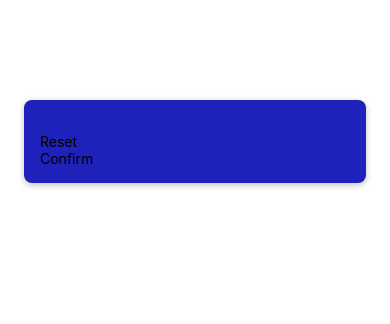
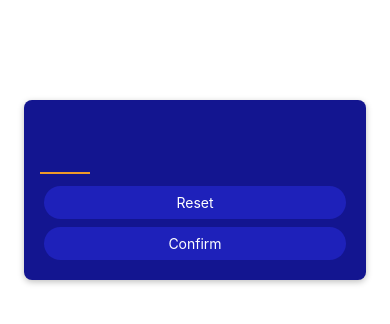
Before and after one commit to DolapoA3/GuessMyNumber, a React Native app: screen / in a window 390 px wide. Shown: the top 324 px of the page. Built offline with nearby package versions, Linux system fonts and the light colour scheme.

Commit message:
More styling and visual feedback

```diff
--- a/components/MainButton.js
+++ b/components/MainButton.js
@@ -1,11 +1,41 @@
-import { View, Text } from 'react-native';
+import { View, Text, Pressable, StyleSheet } from 'react-native';
 
 function MainButton({ children }) {
+  function pressHandler() {
+    console.log('Pressed');
+  }
   return (
-    <View>
-      <Text>{children}</Text>
+    <View style={styles.buttonOuterContainer}>
+      <Pressable
+        style={({pressed}) => pressed ? [styles.buttonInnerContainer, styles.pressed] : styles.buttonInnerContainer}
+        onPress={pressHandler}
+        android_ripple={{ color: '#1e21d1' }}
+      >
+        <Text style={styles.buttonText}>{children}</Text>
+      </Pressable>
     </View>
   );
 }
 
 export default MainButton;
+
+const styles = StyleSheet.create({
+  buttonOuterContainer: {
+    borderRadius: 28,
+    margin: 4,
+    overflow: 'hidden',
+  },
+  buttonInnerContainer: {
+    backgroundColor: '#1e21ba',
+    paddingVertical: 8,
+    paddingHorizontal: 16,
+    elevation: 2,
+  },
+  buttonText: {
+    color: 'white',
+    textAlign: 'center',
+  },
+  pressed: {
+    opacity: 0.75,
+  }
+});
--- a/screens/StartGameScreen.js
+++ b/screens/StartGameScreen.js
@@ -5,7 +5,13 @@
 function StartGameScreen() {
   return (
     <View style={styles.inputContainer}>
-      <TextInput />
+      <TextInput
+        style={styles.numberInput}
+        maxLength={2}
+        keyboardType='number-pad'
+        autoCapitalize='none'
+        autoCorrect={false}
+      />
       <MainButton>Reset</MainButton>
       <MainButton>Confirm</MainButton>
     </View>
@@ -19,12 +25,23 @@
     padding: 16,
     marginHorizontal: 24,
     marginTop: 100,
-  backgroundColor: '#1e21ba',
+    backgroundColor: '#131590',
     borderRadius: 8,
     elevation: 4,
     shadowColor: 'black',
-  shadowOffset: { width: 0, height: 2},
+    shadowOffset: { width: 0, height: 2 },
     shadowRadius: 6,
-  shadowOpacity: 0.25
-}
+    shadowOpacity: 0.25,
+  },
+  numberInput: {
+    height: 50,
+    width: 50,
+    fontSize: 32,
+    borderBottomColor: '#ef9929',
+    borderBottomWidth: 2,
+    color: '#ef9929',
+    marginVertical: 8,
+    fontWeight: 'bold',
+    textAlign: 'center',
+  },
 });
```
Lines whose indentation alone changed are shown as unchanged.
